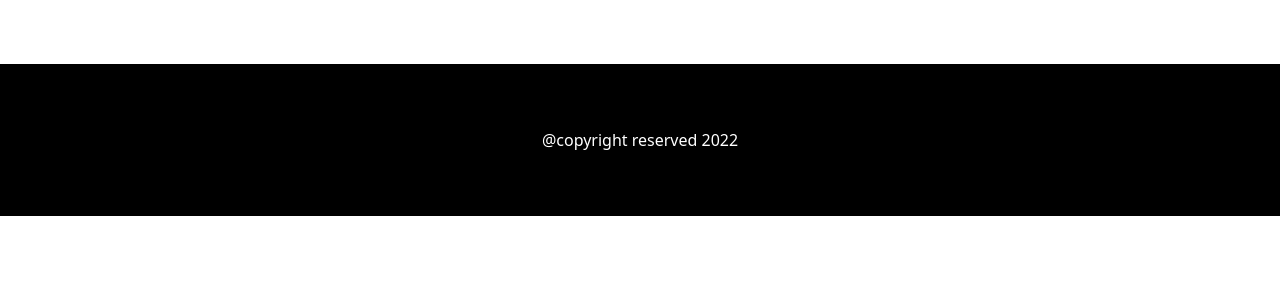
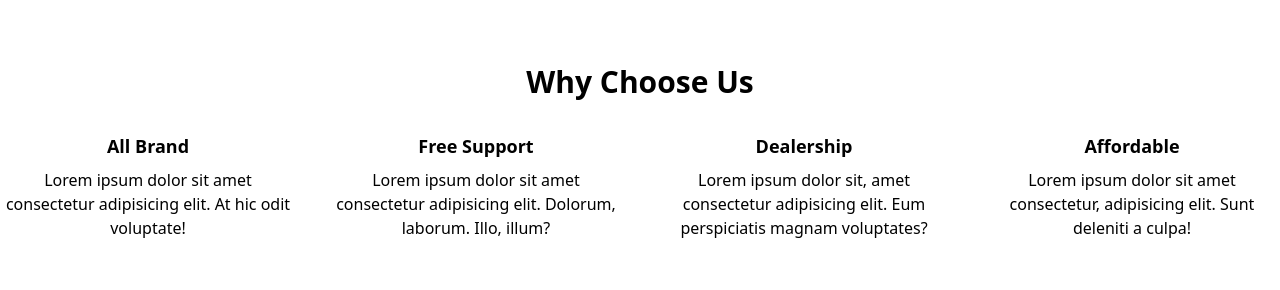
Before and after one commit to jhshakil/warehouse-management-client, a React (Create React App) app: page / in a window 1280 px wide. Shown: the part 2019-2309 px from the top of the page. Before the commit the page ends 2235 px from the top, so only its background shows below. Built offline with nearby package versions, Linux system fonts and the light colour scheme.

Commit message:
add service section

```diff
--- a/src/page/Home/Home.js
+++ b/src/page/Home/Home.js
@@ -2,6 +2,7 @@ import React from 'react';
 import Inventory from '../Inventory/Inventory';
 import Banner from './Banner/Banner';
 import Introduction from './Introduction/Introduction';
+import Service from './Service/Service';
 
 const Home = () => {
     return (
@@ -9,6 +10,7 @@ const Home = () => {
             <Banner></Banner>
             <Introduction></Introduction>
             <Inventory></Inventory>
+            <Service></Service>
         </div>
     );
 };
--- /dev/null
+++ b/src/page/Home/Service/Service.js
@@ -0,0 +1,29 @@
+import React from 'react';
+
+const Service = () => {
+    return (
+        <div className='mt-16'>
+            <h2 className='text-3xl font-bold text-center'>Why Choose Us</h2>
+            <div className='grid grid-cols-4 text-center mt-8 gap-8'>
+                <div>
+                    <h3 className='text-lg font-bold mb-2'>All Brand</h3>
+                    <p>Lorem ipsum dolor sit amet consectetur adipisicing elit. At hic odit voluptate!</p>
+                </div>
+                <div>
+                    <h3 className='text-lg font-bold mb-2'>Free Support</h3>
+                    <p>Lorem ipsum dolor sit amet consectetur adipisicing elit. Dolorum, laborum. Illo, illum?</p>
+                </div>
+                <div>
+                    <h3 className='text-lg font-bold mb-2'>Dealership</h3>
+                    <p>Lorem ipsum dolor sit, amet consectetur adipisicing elit. Eum perspiciatis magnam voluptates?</p>
+                </div>
+                <div>
+                    <h3 className='text-lg font-bold mb-2'>Affordable</h3>
+                    <p>Lorem ipsum dolor sit amet consectetur, adipisicing elit. Sunt deleniti a culpa!</p>
+                </div>
+            </div>
+        </div>
+    );
+};
+
+export default Service;
```
